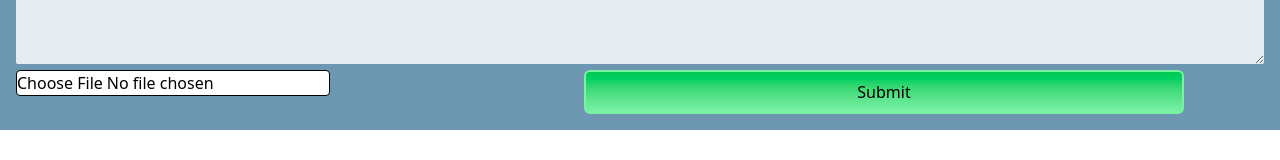
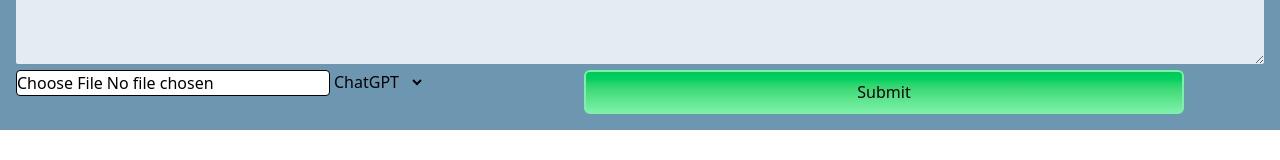
Before and after one commit to EstesJorie/GroundswellProject, a React (Vite) app: page / in a window 1280 px wide. Shown: the part 362-522 px from the top of the page. Built offline with nearby package versions, Linux system fonts and the light colour scheme.

Commit message:
model selector

```diff
--- a/src/components/Heading.jsx
+++ b/src/components/Heading.jsx
@@ -5,7 +5,6 @@ export default function Heading() {
     <div className='flex flex-row flex-none p-1 pt-2 bg-[#6D97B0]'>
         <img className='h-12 p-1' src="../images/Glasses_Black.png" alt="Groundswell logo" />
         <img className='h-10 ml-5 content-between' src='../images/Groundswell Logo_Black.png' />
-
     </div>
   )
 }
--- a/src/components/Input.jsx
+++ b/src/components/Input.jsx
@@ -1,16 +1,26 @@
 import React, {useState} from 'react'
 import { useRef } from 'react';
-
+import { useEffect } from 'react';
 
 
 export default function Input({ setOutput, output }) {
     const textRef = useRef(null)
     const [text, setText] = useState('')
-    const [file, setFile] = useState(null);
+    const [file, setFile] = useState(false);
+    const [model, setModel] = useState(1)
+
+    useEffect(() => {
+        console.log("Updated model value:", model);
+    }, [model])
+
+    const models = {
+        'ChatGPT' : 1,
+        'DeepSeek' : 2,
+        'Gemini' : 3,
+    }
 
 
         const handleFormSubmit = async (e) => {
-            // setText(textRef.current.value);
             e.preventDefault()
             console.log(`${file.name} and ${text}`)
 
@@ -20,9 +30,9 @@ export default function Input({ setOutput, output }) {
                 const formData = new FormData();
                 formData.append('file', file);
                 formData.append('text', text)
+                formData.append('model', model)
 
                 try {
-                  // You can write the URL of your server or any other endpoint used for file upload
                   const result = await fetch('https://httpbin.org/post', {
                     method: 'POST',
                     body: formData,
@@ -54,9 +64,11 @@ export default function Input({ setOutput, output }) {
             }
           };
 
-        //   const handleUpload = async () => {
+        const handleModelChange = async (e) => {
+            console.log(e.target.value)
+            setModel(models[e.target.value])
 
-        //   };
+        }
 
 return (
   <div className='grid w-full flex-none'>
@@ -70,6 +82,12 @@ return (
               <input id="file" type="file" onChange={handleFileChange} className='border border-black rounded bg-white' />
           </div>
 
+          <select onChange={handleModelChange}>
+            <option value='ChatGPT'>ChatGPT</option>
+            <option value='DeepSeek'>DeepSeek</option>
+            <option value='Gemini'>Gemini</option>
+          </select>
+
           <button onClick={handleFormSubmit}
            className='button w-150 p-2 float-right mr-20'>
             Submit
```
